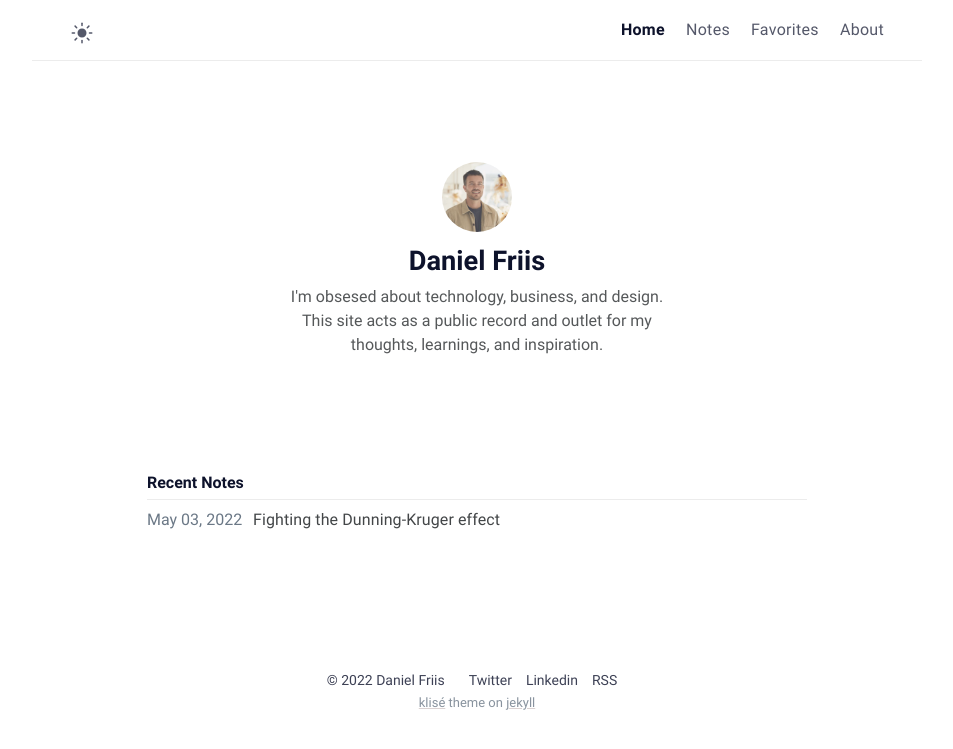
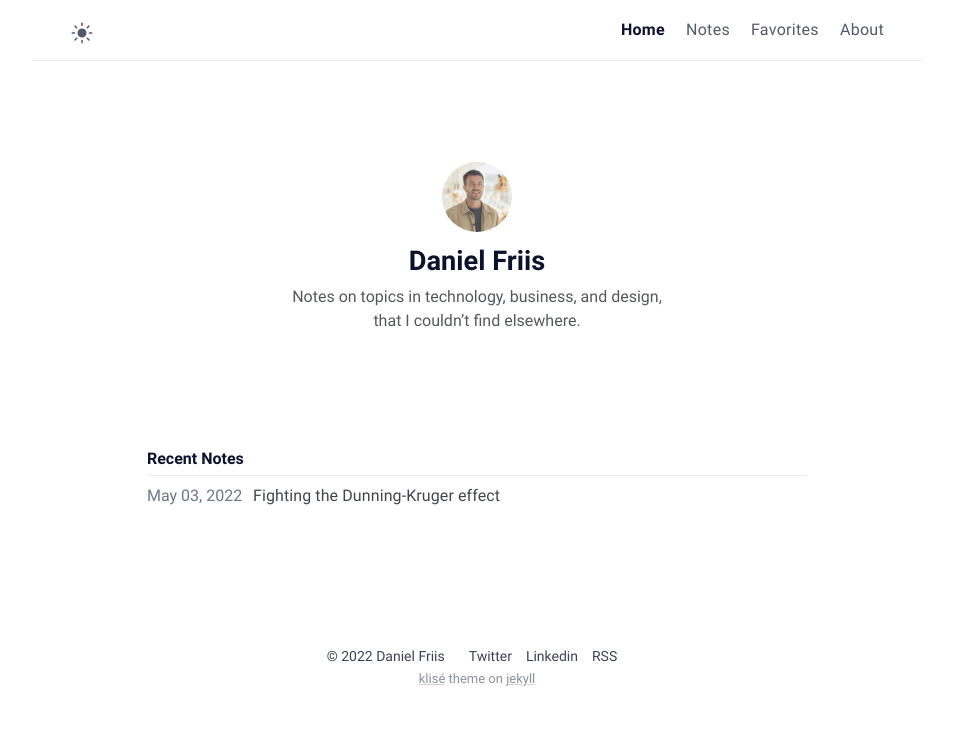
Before and after one commit to danielfriis/danielfriis.github.io, a Jekyll site: the page built from index.md, in a window 1280 px wide. Shown: the top 749 px of the page, without its empty margins (163-1116 px from the left). Built offline with Jekyll 4.4.1, drawn with Linux system fonts in a browser that asks for light colours.

Commit message:
Minor updates and new favorite

```diff
--- a/_config.yml
+++ b/_config.yml
@@ -1,7 +1,7 @@
 # Site settings
 title: Daniel Friis # site title
 description: >- # site description
-  Ramblings, observations, learnings by Daniel Friis.
+  Notes on topics in technology, business, and design, that I couldn’t find elsewhere.
 lang: en-US # default lang
 timezone: Europe/Copenhagen # set your timezone
 image: assets/img/ogp.png # This image used for Open Graph more info https://ogp.me/
@@ -12,7 +12,7 @@ mode: light # default theme "dark" | "light"
 author:
   name: Daniel Friis # author name
   bio: >- # tell to the world
-    I'm obsesed about technology, business, and design. This site acts as a public record and outlet for my thoughts, learnings, and inspiration.
+    Notes on topics in technology, business, and design, that I couldn’t find elsewhere.
   twitter: daniel_friis # twitter username
   linkedin: dfriis # linkedin username
   email: d@friis.me # email adress
--- a/_sass/klise/_inspiration.scss
+++ b/_sass/klise/_inspiration.scss
@@ -13,7 +13,7 @@
   display: flex;
   margin-bottom: 3px;
   border: 1px solid $light;
-  border-radius: 10px;
+  border-radius: 8px;
   overflow: hidden;
   @extend %clearfix;
 
@@ -101,7 +101,7 @@
 // Twitter
 
 .twitter-author {
-  margin: 20px 0 10px;
+  margin: 20px 0 5px;
 
   > span {
     font-size: $small-font-size;
--- a/favorites.html
+++ b/favorites.html
@@ -16,7 +16,7 @@ comments: false
         <div class="inspiration-item-padding">
           {{ post.content }}
           <div class="twitter-author">
-            <img class="twitter-avatar" height="20px" width="20px" src="{{ post.avatar }}">
+            <img class="twitter-avatar" height="20px" width="20px" src="{{ post.author_avatar }}">
             <span>{{ post.author_name }}</span>
           </div>
         </div>
--- a/test.rb
+++ b/test.rb
@@ -36,6 +36,9 @@ data = {
 	'title' => og.title,
 	'date' => time,
 	'source_url' => og.url,
+	'source_domain' => "",
+	'author_name' => "",
+	'author_avatar' => "",
 	'type' => og.type,
 	'description' => og.description,
 	'images' => og.images
```
Also changed, not shown: _recommendations/2022-05-04-adam-grant-on-twitter.md (added, +17 -0 lines), about.md (+1 -1 lines), 1 other file.
